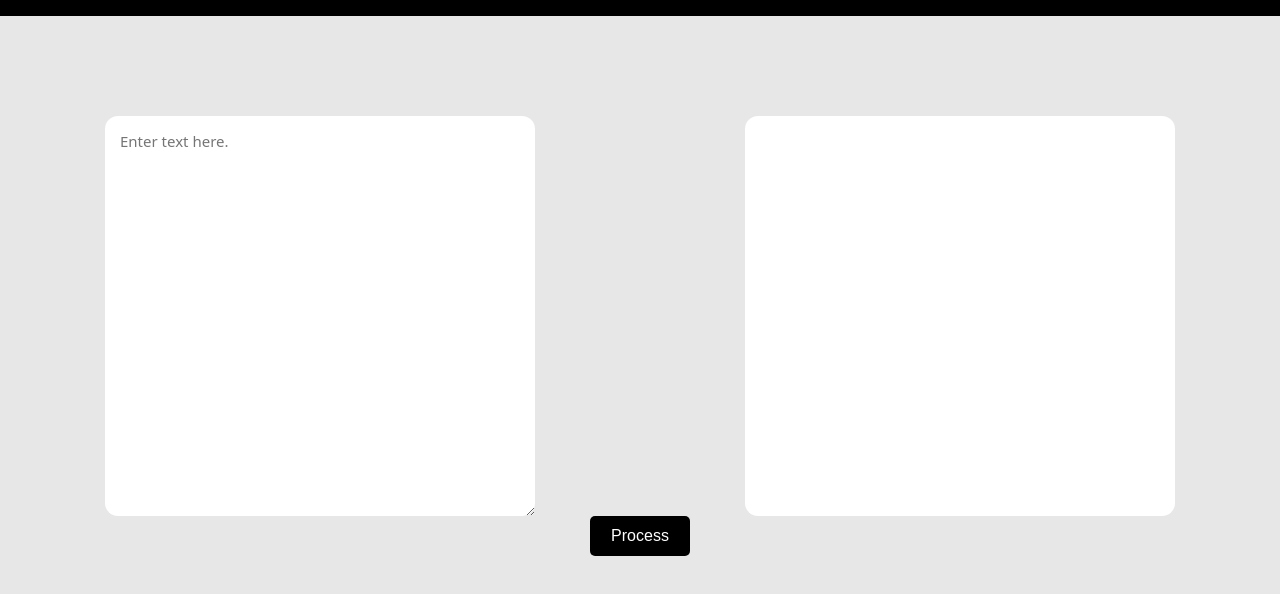
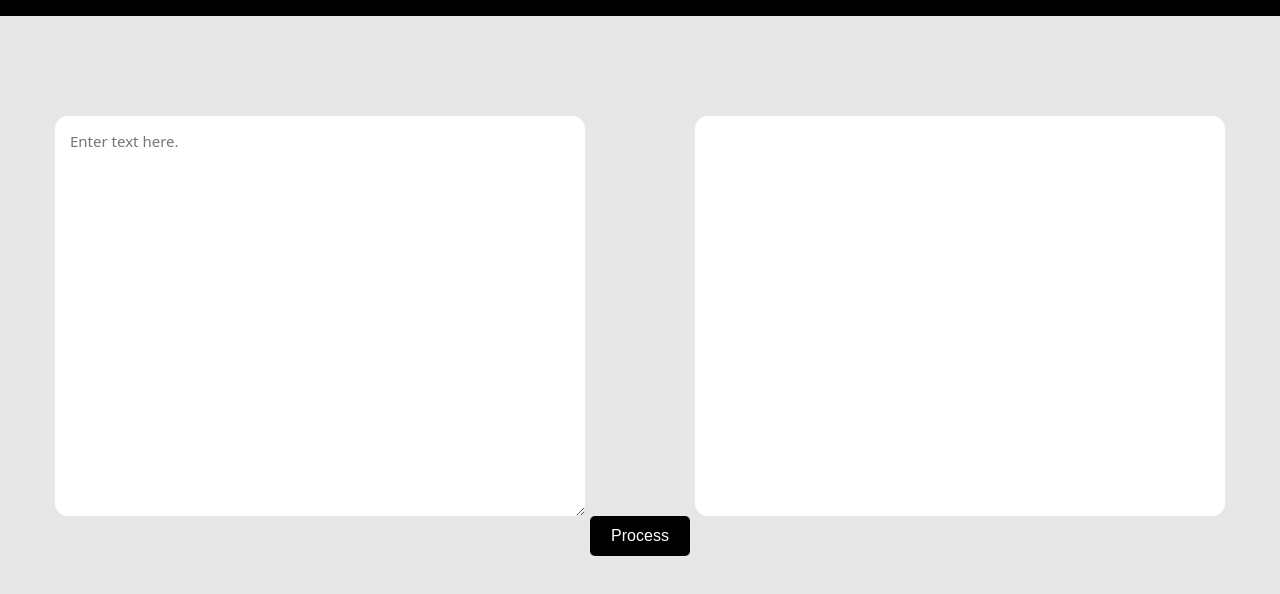
Before and after one commit to DhruvAtreja/Bionic-Reading, a plain HTML site: page index.html in a window 1280 px wide. Shown: the part 64-658 px from the top of the page. Drawn offline with Linux system fonts and the light colour scheme.

Commit message:
Styling change

```diff
--- a/styles.css
+++ b/styles.css
@@ -26,7 +26,7 @@ body{
 }
 
 .inputBody div{
-    width: 400px;
+    width: 500px;
     border-radius: 13px;
     border: none;
     padding: 15px;
@@ -38,7 +38,7 @@ body{
 }
 
 .inputBody textarea{
-    width: 400px;
+    width: 500px;
     border-radius: 13px;
     border: none;
     padding: 15px;
```
